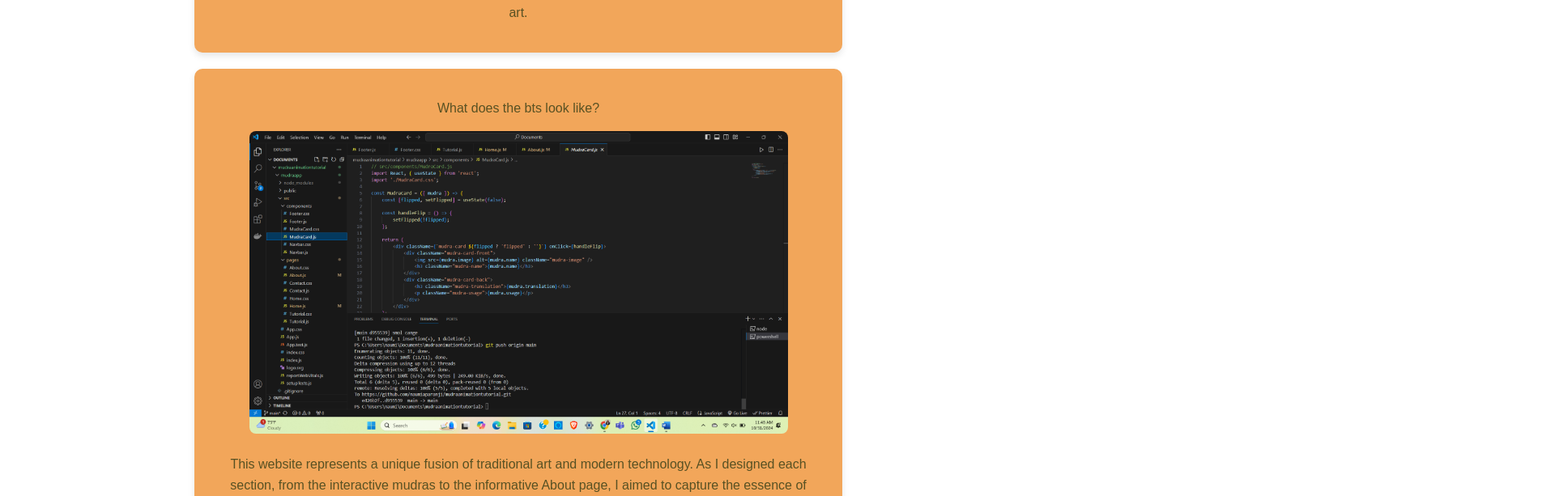
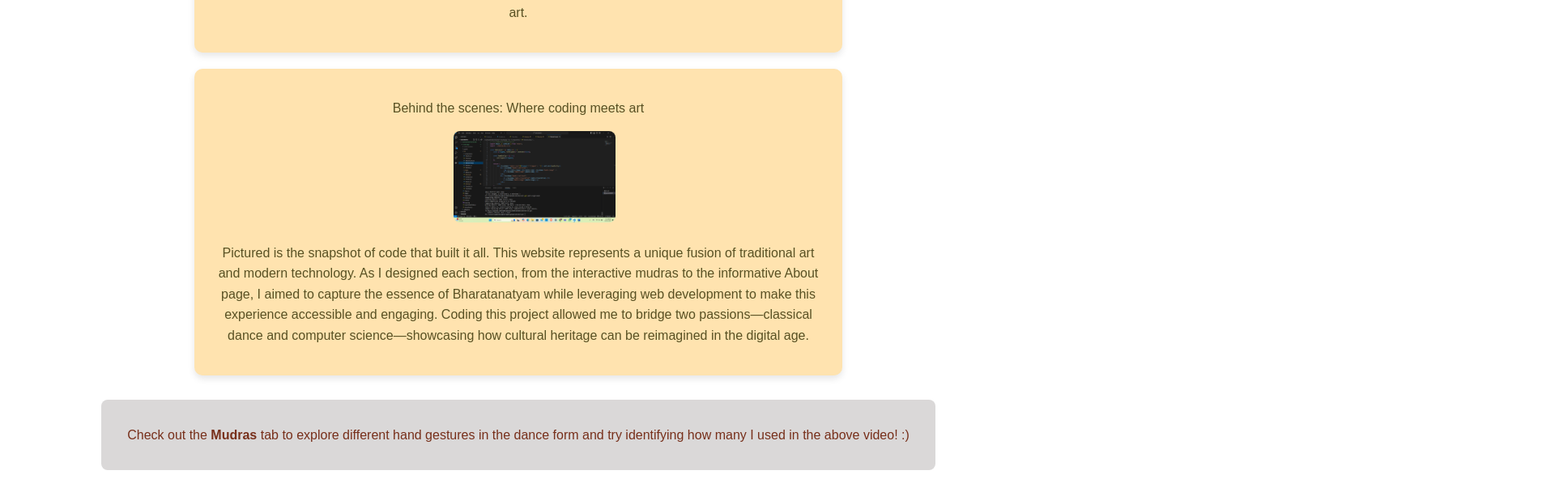
Before and after one commit to naumiaparanji/mudrawebsite, a React (Create React App) app in the folder mudraapp/: page /about in a window 1280 px wide. Shown: the part 1303-1916 px from the top of the page at 81% size, 1920 px wide, since content can reach past the window. Built offline with nearby package versions, Linux system fonts and the light colour scheme.

Commit message:
final changes pt 2

```diff
--- a/mudraapp/src/pages/About.css
+++ b/mudraapp/src/pages/About.css
@@ -1,8 +1,22 @@
 /* src/pages/About.css */
+
+.desktop-image {
+    width: 100%; /* Ensures image fits within container */
+    max-width: 800px; /* Limits max width for large screens */
+    margin: 0 auto; /* Centers image */
+}
+
+
 .about {
     text-align: center;
     padding: 20px;
+    display: flex;
+    flex-direction: column;
+    align-items: center;
+    justify-content: center;
     color: #585123;
+    min-height: 100vh; /* Ensures it takes the full viewport height */
+
 }
 
 .abheader {
@@ -14,8 +28,6 @@
     padding: 0.2em;
     border-radius: 5px;
     width: 80%;
-    max-width: 1400px;
-    margin-left: 150px;
     margin-bottom: 35px;
     margin-top: -5px;
 }
@@ -30,7 +42,7 @@
 }
 
 .about-card {
-    background-color: #F2A65A; /* Light orange */
+    background-color: #ffe3af; /* Light orange */
     display: flex;
     flex-direction: column;
     align-items: center;
@@ -60,11 +72,10 @@
     padding: 15px;
     border-radius: 8px;
     width: 90%;
-    max-width: 1000px;
     margin-top: 30px;
     color: #772F1A; /* Deep brown-red for contrast */
     margin-bottom: 20px;
-    margin-left: 220px;
+    max-width: 1000px;
 }
 
 .desktop-image {
--- a/mudraapp/src/pages/About.js
+++ b/mudraapp/src/pages/About.js
@@ -46,13 +46,13 @@ const About = () => {
                 <div className="about-card">
 
                     <p>
-                        What does the bts look like?
+                        Behind the scenes: Where coding meets art
                     </p>
                     <div className="desktop-image">
                     <img src="/images/code.png" alt="Coding" className="about-image" />
                     </div>
                     <p>
-                    This website represents a unique fusion of traditional art and modern technology. As I designed each section, from the interactive mudras to the informative About page, I aimed to capture the essence of Bharatanatyam while leveraging web development to make this experience accessible and engaging. Coding this project allowed me to bridge two passions—classical dance and computer science—showcasing how cultural heritage can be reimagined in the digital age.
+                    Pictured is the snapshot of code that built it all. This website represents a unique fusion of traditional art and modern technology. As I designed each section, from the interactive mudras to the informative About page, I aimed to capture the essence of Bharatanatyam while leveraging web development to make this experience accessible and engaging. Coding this project allowed me to bridge two passions—classical dance and computer science—showcasing how cultural heritage can be reimagined in the digital age.
                     </p>
                 </div>
             </div>
```
